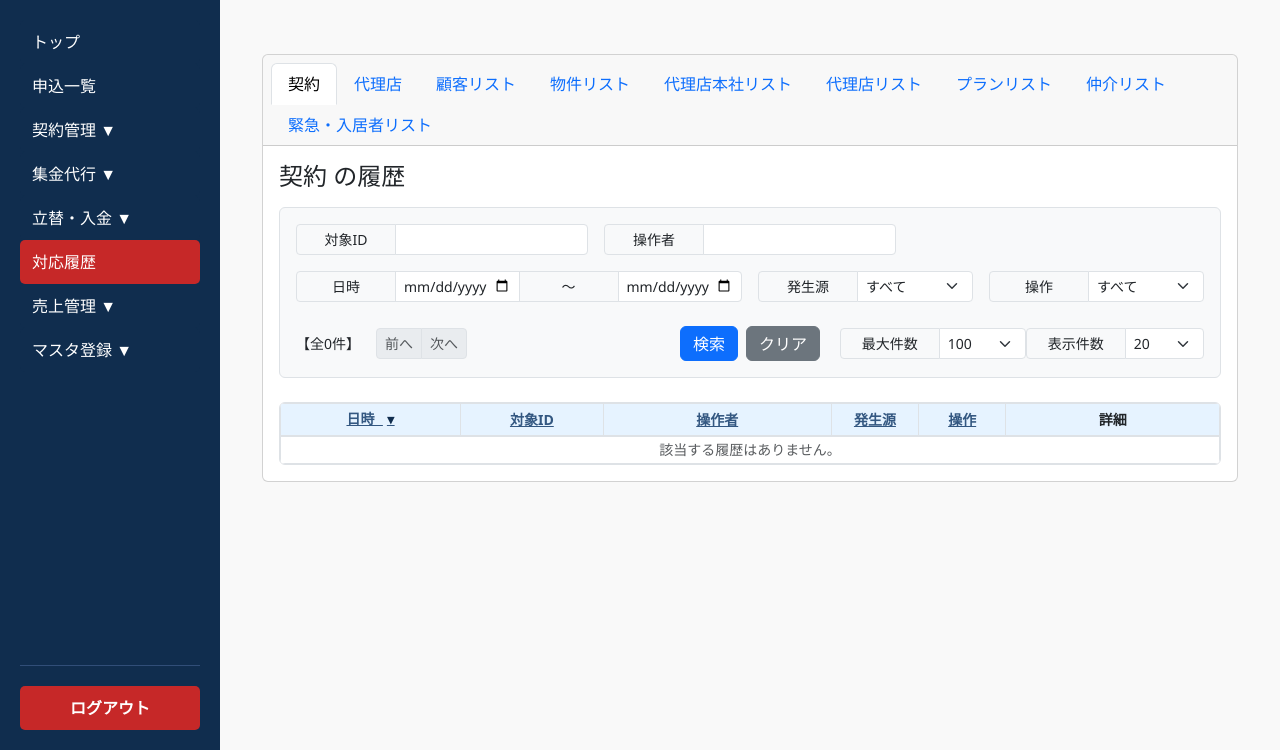
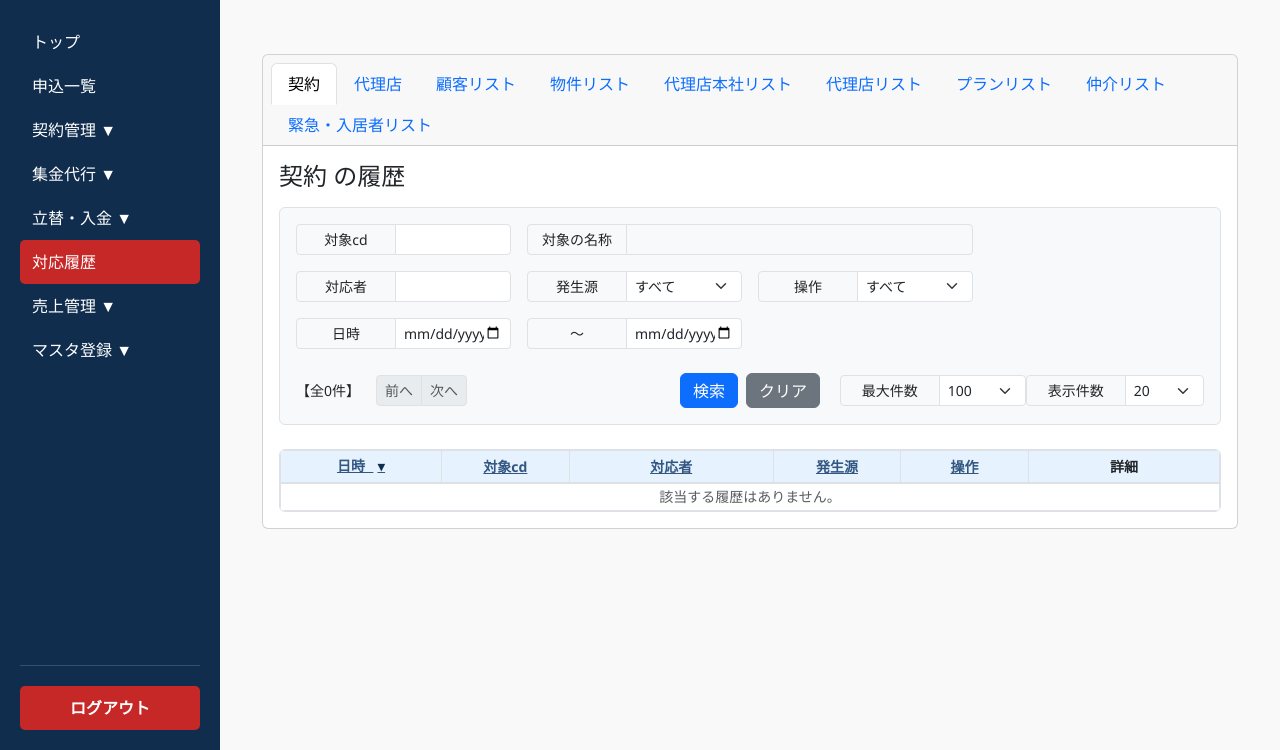
Before and after one commit to umeki-jp/MiraiHosho-System_project, a Flask app: page /logs/loglist in a window 1280 px wide. Shown: the part 50-800 px from the top of the page. Run offline with Flask 3, Linux system fonts and the light colour scheme; data that the repository does not hold is empty.

Commit message:
行動履歴のレイアウト確定

```diff
--- a/flaskapp/common/constants.py
+++ b/flaskapp/common/constants.py
@@ -115,6 +115,14 @@ TARGET_TYPE_MAP = {
     11: '認証用アカウント',
 }
 
+# 対象cdごとの名称表示用（残りも追加必要）
+TARGET_NAME_MAPPING = {
+    1: {'table': 'tr01_applicationlistapplicationlist', 'id_column': 'application_number', 'name_column': 'customer_name'},
+    2: {'table': 'ms04_agency_sublist', 'id_column': 'agency_code', 'name_column': 'agency_master_name'},
+    3: {'table': 'ms01_customerlist', 'id_column': 'customer_code', 'name_column': 'name'},
+    4: {'table': 'ms02_propertylist', 'id_column': 'property_code', 'name_column': 'property_name'}
+}
+
 # 操作の発生源 (どうやって行われたか)
 ACTION_SOURCE_MAP = {
     0: '未設定',
--- a/flaskapp/routes/logs.py
+++ b/flaskapp/routes/logs.py
@@ -1,6 +1,7 @@
 # flaskapp/routes/logs.py
 
 import json
+import datetime  # 追加
 from flask import Blueprint, render_template, request, session, flash, redirect, url_for
 from flaskapp.utils.db import get_db_connection
 from flaskapp.common import constants
--- a/flaskapp/templates/logs/loglist.html
+++ b/flaskapp/templates/logs/loglist.html
@@ -1,5 +1,55 @@
 {% extends "base.html" %}
 {% set page_title = "対応履歴一覧" %}
+
+{% block head_extra %}
+<script>
+document.addEventListener('DOMContentLoaded', function() {
+    var targetIdInput = document.getElementById('target_id_input');
+    var targetNameDisplay = document.getElementById('target_name_display');
+    var currentTargetType = {{ current_target_type|tojson }};
+
+    function fetchTargetName(targetId) {
+        if (!targetNameDisplay) return;
+
+        fetch('/api/get_target_name?target_type=' + currentTargetType + '&target_id=' + encodeURIComponent(targetId))
+            .then(function(response) {
+                return response.json();
+            })
+            .then(function(data) {
+                if (data.success) {
+                    targetNameDisplay.value = data.name || '';
+                } else {
+                    targetNameDisplay.value = '該当なし';
+                }
+            })
+            .catch(function(error) {
+                console.error('Error:', error);
+                targetNameDisplay.value = 'エラー';
+            });
+    }
+
+    // 初期表示時に名前を設定
+    if (targetIdInput && targetIdInput.value) {
+        fetchTargetName(targetIdInput.value);
+    }
+
+    // 入力値変更時の処理
+    if (targetIdInput) {
+        targetIdInput.addEventListener('input', function() {
+            var targetId = this.value.trim();
+            if (targetId) {
+                fetchTargetName(targetId);
+            } else {
+                if (targetNameDisplay) {
+                    targetNameDisplay.value = '';
+                }
+            }
+        });
+    }
+});
+</script>
+
+{% endblock %}
 
 {% block content %}
 <div class="container-fluid">
@@ -24,24 +74,28 @@
             <form method="get" class="mb-4 p-3 border rounded bg-light">
                 <input type="hidden" name="target" value="{{ current_target_type }}">
                 <div class="row g-3">
-                    <div class="col-md-4">
+                    <!-- 1行目 -->
+                    <div class="col-md-3">
                         <div class="input-group input-group-sm">
-                          <span class="input-group-text">対象ID</span>
-                          <input type="text" name="target_id" value="{{ filters.target_id or '' }}" class="form-control">
-                        </div>
-                    </div>
-                    <div class="col-md-4">
-                        <div class="input-group input-group-sm">
-                          <span class="input-group-text">操作者</span>
-                          <input type="text" name="shain_name" value="{{ filters.shain_name or '' }}" class="form-control">
+                          <span class="input-group-text">対象cd</span>
+                          <input type="text" name="target_id" value="{{ filters.target_id or '' }}" class="form-control" id="target_id_input">
                         </div>
                     </div>
                     <div class="col-md-6">
                         <div class="input-group input-group-sm">
-                            <span class="input-group-text">日時</span>
-                            <input type="date" name="log_timestamp_from" value="{{ filters.log_timestamp_from or '' }}" class="form-control" style="max-width: 150px;">
-                            <span class="input-group-text">～</span>
-                            <input type="date" name="log_timestamp_to" value="{{ filters.log_timestamp_to or '' }}" class="form-control" style="max-width: 150px;">
+                          <span class="input-group-text">対象の名称</span>
+                          <input type="text" class="form-control" id="target_name_display" readonly style="background-color: #f8f9fa;">
+                        </div>
+                    </div>
+                    <div class="col-md-3">
+                        <!-- 空のカラム -->
+                    </div>
+
+                    <!-- 2行目 -->
+                    <div class="col-md-3">
+                        <div class="input-group input-group-sm">
+                          <span class="input-group-text">対応者</span>
+                          <input type="text" name="shain_name" value="{{ filters.shain_name or '' }}" class="form-control">
                         </div>
                     </div>
                     <div class="col-md-3">
@@ -66,6 +120,26 @@
                           </select>
                         </div>
                     </div>
+                    <div class="col-md-3">
+                        <!-- 空のカラム -->
+                    </div>
+
+                    <!-- 3行目 -->
+                    <div class="col-md-3">
+                        <div class="input-group input-group-sm">
+                            <span class="input-group-text">日時</span>
+                            <input type="date" name="log_timestamp_from" value="{{ filters.log_timestamp_from or '' }}" class="form-control">
+                        </div>
+                    </div>
+                    <div class="col-md-3">
+                        <div class="input-group input-group-sm">
+                            <span class="input-group-text">～</span>
+                            <input type="date" name="log_timestamp_to" value="{{ filters.log_timestamp_to or '' }}" class="form-control">
+                        </div>
+                    </div>
+                    <div class="col-md-6">
+                        <!-- 空のカラム -->
+                    </div>
                 </div>
                 {% import "ui/search_buttons.html" as sc %}
                 {{ sc.search_buttons(request.path, limit, page, total_pages, total) }}
@@ -73,10 +147,10 @@
 
             {% set th_list = [
                 {"class": "col-date", "label": "日時", "key": "log_timestamp"},
-                {"class": "col-code", "label": "対象ID", "key": "target_id"},
-                {"class": "col-customer", "label": "操作者", "key": "shain_name"},
-                {"class": "col-type", "label": "発生源", "key": "action_source"},
-                {"class": "col-type", "label": "操作", "key": "action_type"},
+                {"class": "col-code", "label": "対象cd", "key": "target_id"},
+                {"class": "col-customer", "label": "対応者", "key": "shain_name"},
+                {"class": "col-status", "label": "発生源", "key": "action_source"},
+                {"class": "col-status", "label": "操作", "key": "action_type"},
                 {"class": "col-actions", "label": "詳細", "key": None}
             ] %}
 
@@ -113,8 +187,8 @@
                             <td class="col-date">{{ log.log_timestamp.strftime('%Y-%m-%d %H:%M') if log.log_timestamp }}</td>
                             <td class="col-code">{{ log.target_id }}</td>
                             <td class="col-customer">{{ log.shain_name }}</td>
-                            <td class="col-type">{{ action_source_map.get(log.action_source, '不明') }}</td>
-                            <td class="col-type">{{ action_type_map.get(log.action_type, '不明') }}</td>
+                            <td class="col-status">{{ action_source_map.get(log.action_source, '不明') }}</td>
+                            <td class="col-status">{{ action_type_map.get(log.action_type, '不明') }}</td>
                             <td class="col-actions">
                                 {% if log.action_details_dict %}
                                     {% if log.action_type == 2 %} {# 更新 #}
```
Also changed, not shown: flaskapp/routes/api.py (+40 -0 lines).
